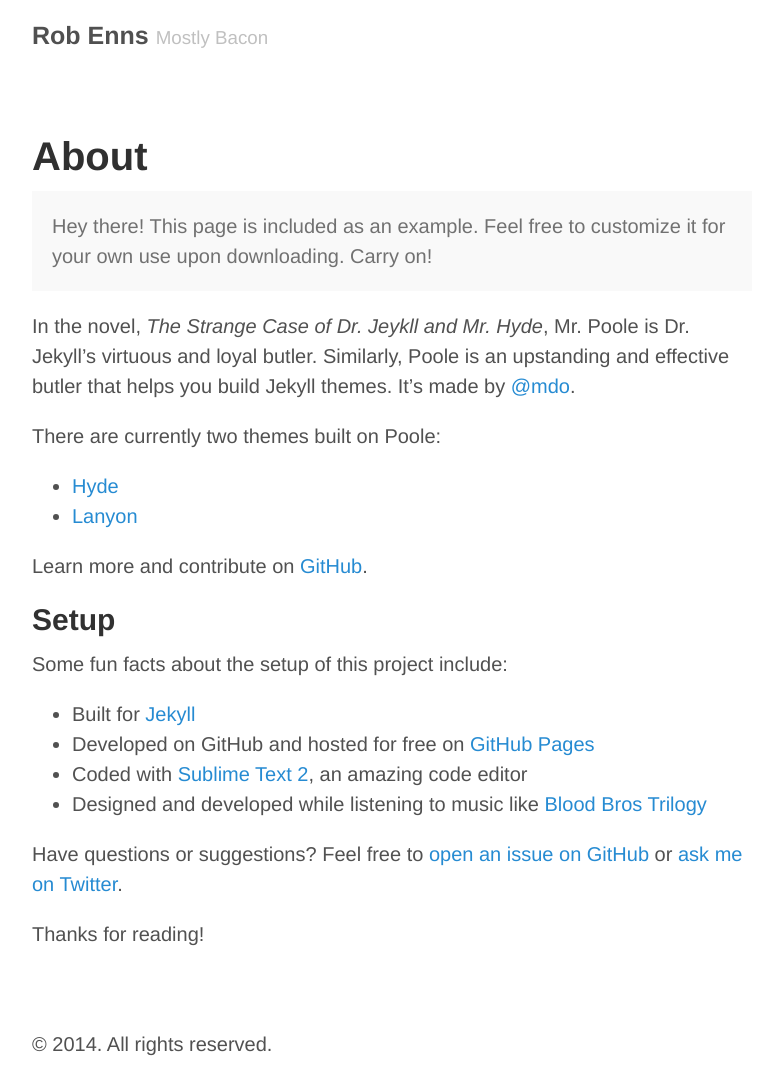
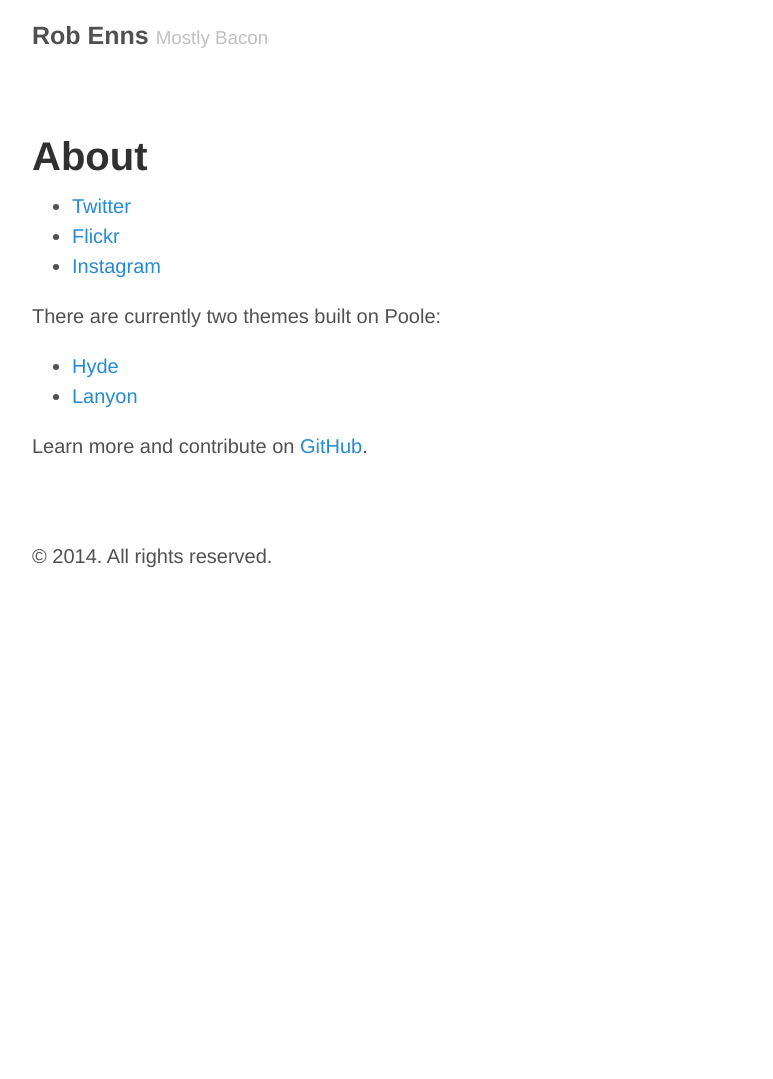
Before and after one commit to rpe/rpe.github.io, a Jekyll site: the page built from about.md, in a window 1280 px wide. Shown: the whole page, without its empty margins (248-1021 px from the left). Built offline with Jekyll 4.4.1, drawn with Linux system fonts in a browser that asks for light colours; Markdown is read by kramdown in place of the engine named in the settings; after the commit the page ends 900 px from its top, so only the background shows below that.

Commit message:
About page.

```diff
--- a/about.md
+++ b/about.md
@@ -3,11 +3,9 @@ layout: page
 title: About
 ---
 
-<p class="message">
-  Hey there! This page is included as an example. Feel free to customize it for your own use upon downloading. Carry on!
-</p>
-
-In the novel, *The Strange Case of Dr. Jeykll and Mr. Hyde*, Mr. Poole is Dr. Jekyll's virtuous and loyal butler. Similarly, Poole is an upstanding and effective butler that helps you build Jekyll themes. It's made by [@mdo](https://twitter.com/mdo).
+* [Twitter](https://twitter.com/barque)
+* [Flickr](http://www.flickr.com/photos/41695401@N00/)
+* [Instagram](http://instagram.com/barque)
 
 There are currently two themes built on Poole:
 
@@ -15,16 +13,3 @@ There are currently two themes built on Poole:
 * [Lanyon](http://lanyon.getpoole.com)
 
 Learn more and contribute on [GitHub](https://github.com/poole).
-
-## Setup
-
-Some fun facts about the setup of this project include:
-
-* Built for [Jekyll](http://jekyllrb.com)
-* Developed on GitHub and hosted for free on [GitHub Pages](https://pages.github.com)
-* Coded with [Sublime Text 2](http://sublimetext.org), an amazing code editor
-* Designed and developed while listening to music like [Blood Bros Trilogy](https://soundcloud.com/maddecent/sets/blood-bros-series)
-
-Have questions or suggestions? Feel free to [open an issue on GitHub](https://github.com/poole/issues/new) or [ask me on Twitter](https://twitter.com/mdo).
-
-Thanks for reading!
```
